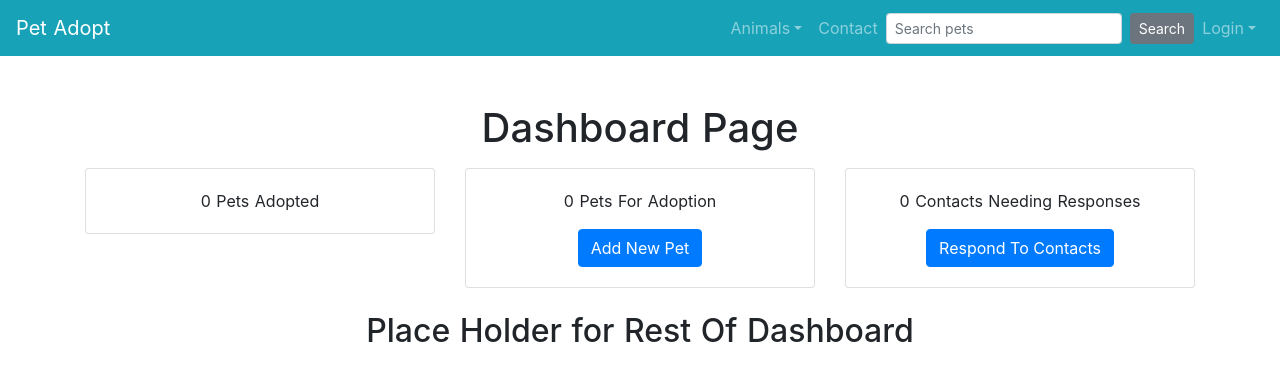
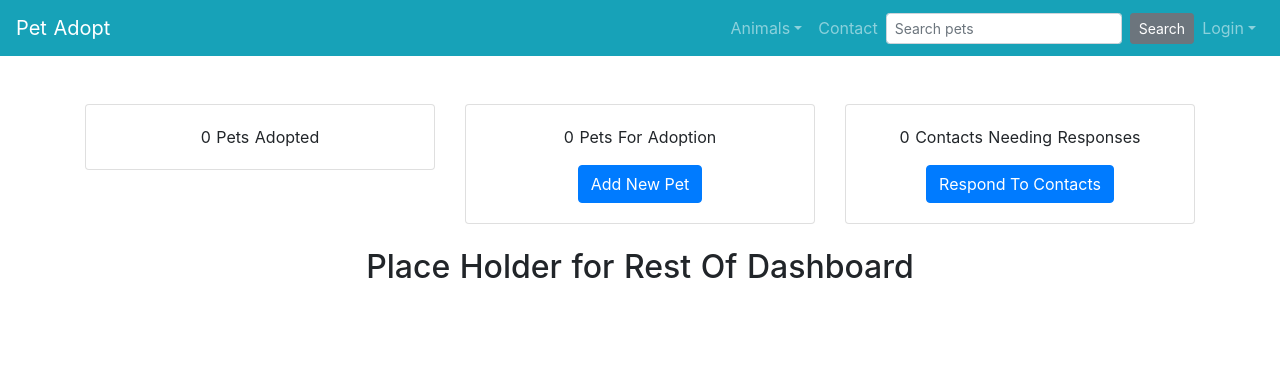
Before and after one commit to will-i-code420/pet-adopt2, a Nuxt app: page /dashboard in a window 1280 px wide. Shown: the top 380 px of the page. Built offline with nearby package versions, Linux system fonts and the light colour scheme; no server answers.

Commit message:
removed placeholder text on dashboard page

```diff
--- a/pages/dashboard/index.vue
+++ b/pages/dashboard/index.vue
@@ -1,9 +1,6 @@
 <template>
   <section id="dashboard-container" class="my-5">
     <b-container  class="text-center">
-      <h1 class="mb-3">
-        Dashboard Page
-      </h1>
       <b-row>
         <b-col md="4">
           <b-card>
```
